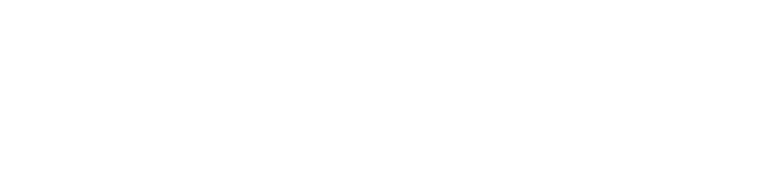
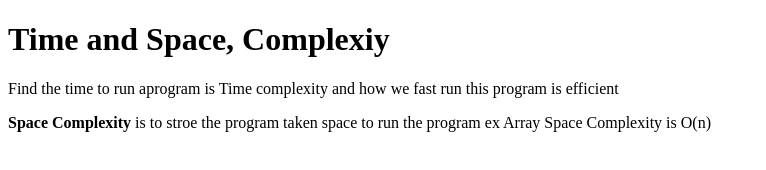
Before and after one commit to acciojob/time-and-space-complexity-pinkeshpritam, a website: page main.html in a window 1280 px wide. Shown: the whole page, without its empty margins (0-766 px from the left). Drawn offline with Linux system fonts and the light colour scheme.

Commit message:
created a submission

```diff
--- a/main.html
+++ b/main.html
@@ -8,6 +8,9 @@
 
 <body>
 	<!-- the entire body must be written by student -->
+	<h1>Time and Space, Complexiy </h1>
+	<p>Find the time to run aprogram is Time complexity and how we fast run this program is efficient </p>
+	<p><b>Space Complexity</b> is to stroe the program taken space to run the program ex Array Space Complexity is O(n)</p>
     <script type="text/javascript" src="./script.js">
 </script>
 
```
